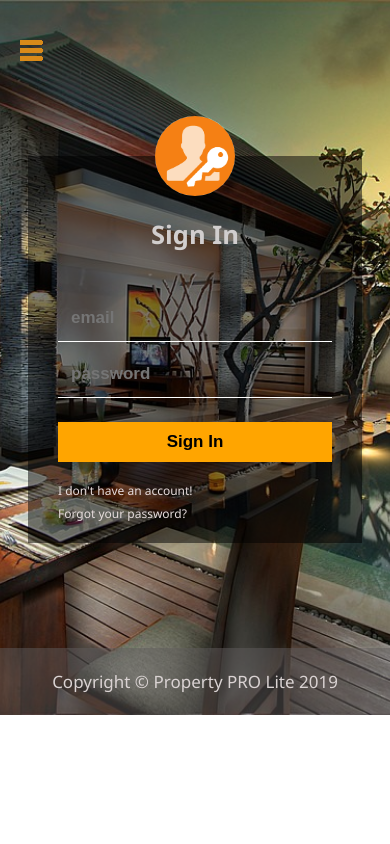
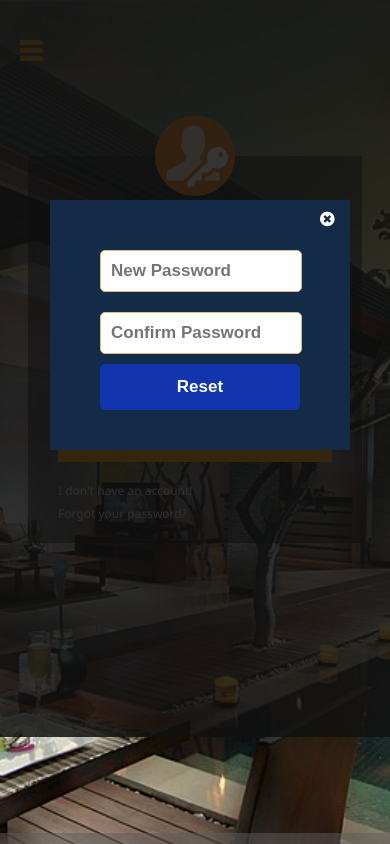
Before and after one commit to jo-rdan/PRO-Lite, a plain HTML site: page UI/signin.html in a window 390 px wide. Both pictures are taken after a click on the link "Forgot your password?". Shown: the top 844 px of the page. Drawn offline with Linux system fonts and the light colour scheme.

Commit message:
[feature #166863529] finishes reset password page

```diff
--- a/UI/css/signin.css
+++ b/UI/css/signin.css
@@ -7,6 +7,81 @@ body{
     background-size: cover;
     background-repeat: no-repeat;
 }
+/* popu section */
+.popup{
+    display: flex;
+    justify-content: center;
+    align-items: center;
+    display: none;
+    width: 100%;
+    height: 737px;
+    background: rgb(17, 17, 17,0.85);
+    position: absolute;
+    z-index: 1;
+}
+.report{
+    display: block;
+    position: absolute;
+    top: 150px;
+    right: 289px;
+    left: 300px;
+    width: 500px;
+    height: 250px;
+    margin: 50px auto;
+    background: #142b47;
+    z-index: 1;
+}
+.report form{
+    display: flex;
+    flex: 1;
+    flex-direction: column;
+    width: 400px;
+    margin: 30px auto 0 60px;
+}
+.popup .report .popup-form input[type=password]{
+    width: 90%;
+    padding: 10px;
+    border: 1px solid burlywood;
+    border-radius: 5px;
+    margin: 10px 0;
+    background: white;
+    color: black;
+}
+.report form input[type=submit]{
+    width: 381px;
+    background: #1234ad;
+    font-weight: bold;
+    color: white;
+    border: none;
+    border-radius: 5px;
+    padding: 13px 10px;
+    font-size: 17px;
+}
+.report form input[type=submit]:hover{
+    cursor: pointer;
+}
+.report form h3{
+    color: white;
+    text-align: center;
+    font-weight: lighter;
+    font-size: 25px;
+}
+.report i{
+    color: white;
+    position: absolute;
+    top: 10px;
+    right: 0;
+    left: 470px;
+    width: 0;
+}
+.report i:hover{
+    cursor: pointer;
+}
+i:hover{
+    cursor: pointer;
+}
+/* popu section */
+
 nav{
    display: flex;
    margin-right: 70px;
@@ -100,7 +175,7 @@ ul{
     top: -40px;
     left:calc(50% - 40px);
 }
-input[type="text"], input[type="password"]{
+.container .form input[type="text"], input[type="password"]{
     background: none;
     outline:none;
     border: transparent;
@@ -168,7 +243,8 @@ a:hover{
    justify-content: center;
    overflow-y: hidden;
    color: rgb(218, 211, 211);
-   margin-top: 15px;
+   margin-top: 10px;
+   height: 100%;
 }
 
 @media(max-width:774px){
@@ -187,3 +263,44 @@ a:hover{
 @media(min-width:690px){
     .logo-show{display: none}
 }
+@media (max-width:820px){
+    .report{
+        left: 100px;
+    }
+    @media (max-width:620px){
+        .report{
+            left: 50px;
+        }
+    }
+    @media (max-width:555px){
+        .report{
+            width: 300px;
+        }
+        .report form{
+            width: 200px;
+            margin: 40px auto;
+        }
+        .report form input[type=submit]{
+            width: 200px;
+        }
+        .report i{
+            left: 270px;
+        }
+    }
+}
+@media (max-width:355px){
+    .popup{
+        width: 350px;
+    }
+    .report{
+        left: 10px;
+    }
+}
+@media (max-width:760px){
+    body{
+        height: 1024px;
+    }
+    .footer{
+        margin-top: 200px;
+    }
+}
--- a/UI/signin.html
+++ b/UI/signin.html
@@ -6,9 +6,20 @@
     <meta http-equiv="X-UA-Compatible" content="ie=edge">
     <title>Sign In</title>
     <link href='https://fonts.googleapis.com/css?family=Didact Gothic' rel='stylesheet'>
+    <link href="http://maxcdn.bootstrapcdn.com/font-awesome/4.1.0/css/font-awesome.min.css" rel="stylesheet">
     <link rel="stylesheet" href="./css/signin.css">
 </head>
 <body>
+    <div class="popup">
+        <div class="report">
+            <form action="" class="popup-form">
+                <input type="password" name="" id="newpwd" placeholder="New Password">
+                <input type="password" name="" id="confirmpwd" placeholder="Confirm Password">
+                <input type="submit" value="Reset">
+            </form>
+            <i class="fa fa-times-circle" onclick="closeModal()"></i>
+        </div>
+    </div>
     <nav class="navbar">
             <span class="svg">
                     <a href="#"><img src="./img/svg.png" alt="" onclick="openSlideMenu()"></a>
@@ -38,7 +49,7 @@
                 <br><input type="password" name="" id="passwd" required placeholder="password">
                 <br><button class="button">Sign In</button>
                 <a href="./signup.html" class="links">I don't have an account!</a><br>
-                <a href="#"class="links">Forgot your password?</a>
+                <a href="#"class="links" onclick="showModal()">Forgot your password?</a>
         </div>
     </div>
     <div class="footer">
@@ -55,6 +66,15 @@
             document.getElementById('side-menu').style.width='0';
             document.getElementById('main').style.marginLeft='0';
         }
+
+        const report = document.querySelector('.report');
+            const popup = document.querySelector('.popup');
+            function showModal() {
+                popup.style.display = "block";
+            }
+            function closeModal() {
+                popup.style.display = "none";
+            }
     </script>
 </body>
 </html>
```
